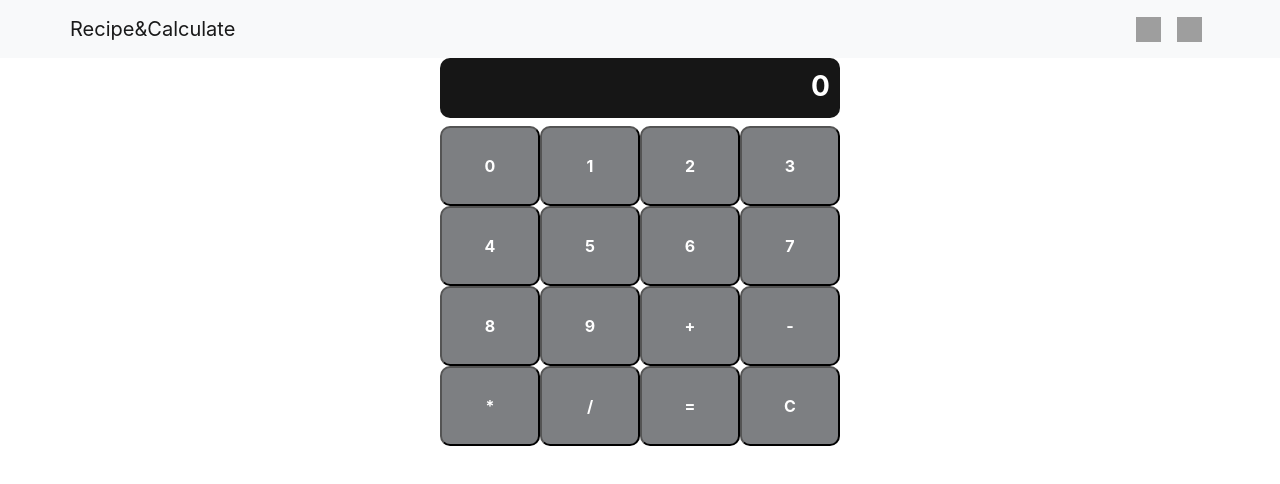
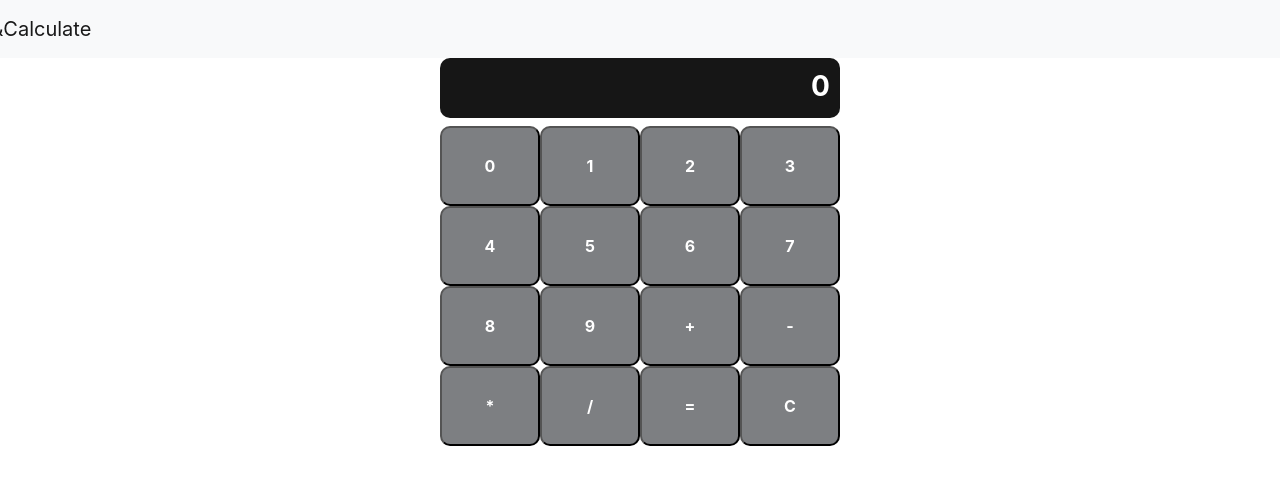
Before and after one commit to VitalikHey/Weather-Calculator, a React (Create React App) app in the folder my-app/: page / in a window 1280 px wide. Shown: the top 484 px of the page. Built offline with nearby package versions, Linux system fonts and the light colour scheme; grey boxes are pictures that could not be loaded.

Commit message:
Set the parameters for the location of icons in the navigation bar

```diff
--- a/my-app/src/components/navbar/MainNavbar.css
+++ b/my-app/src/components/navbar/MainNavbar.css
@@ -1,3 +1,7 @@
 .position-icon-calculate {
+    margin-right: -125px;
+}
 
+.position-brand-calculate {
+    margin-left: -159px;
 }
--- a/my-app/src/components/navbar/MainNavbar.js
+++ b/my-app/src/components/navbar/MainNavbar.js
@@ -3,14 +3,17 @@ import "bootstrap/dist/css/bootstrap.min.css"
 import { Navbar, Container, Nav } from "react-bootstrap"
 import iconCalculate from "../../images/iconCalculate.png"
 import iconRecipe from "../../images/iconRecipe.png"
+import "../navbar/MainNavbar.css"
 
 function MainNavbar() {
     return (
         <div>
             <Navbar bg="light">
                 <Container>
-                    <Navbar.Brand href="/App">Recipe&Calculate</Navbar.Brand>
-                    <Nav className="ms-auto">
+                    <Container className="position-brand-calculate">
+                        <Navbar.Brand href="/App">Recipe&Calculate</Navbar.Brand>
+                    </Container>
+                    <Nav className="position-icon-calculate">
                         <Nav.Link href="/App">
                             <img
                                 alt="App"
@@ -21,6 +24,7 @@ function MainNavbar() {
                         </Nav.Link>
                         <Nav.Link href="/App">
                             <img
+                                className="position-icon-calculate"
                                 alt="App"
                                 src={iconRecipe}
                                 height="25px"
```
